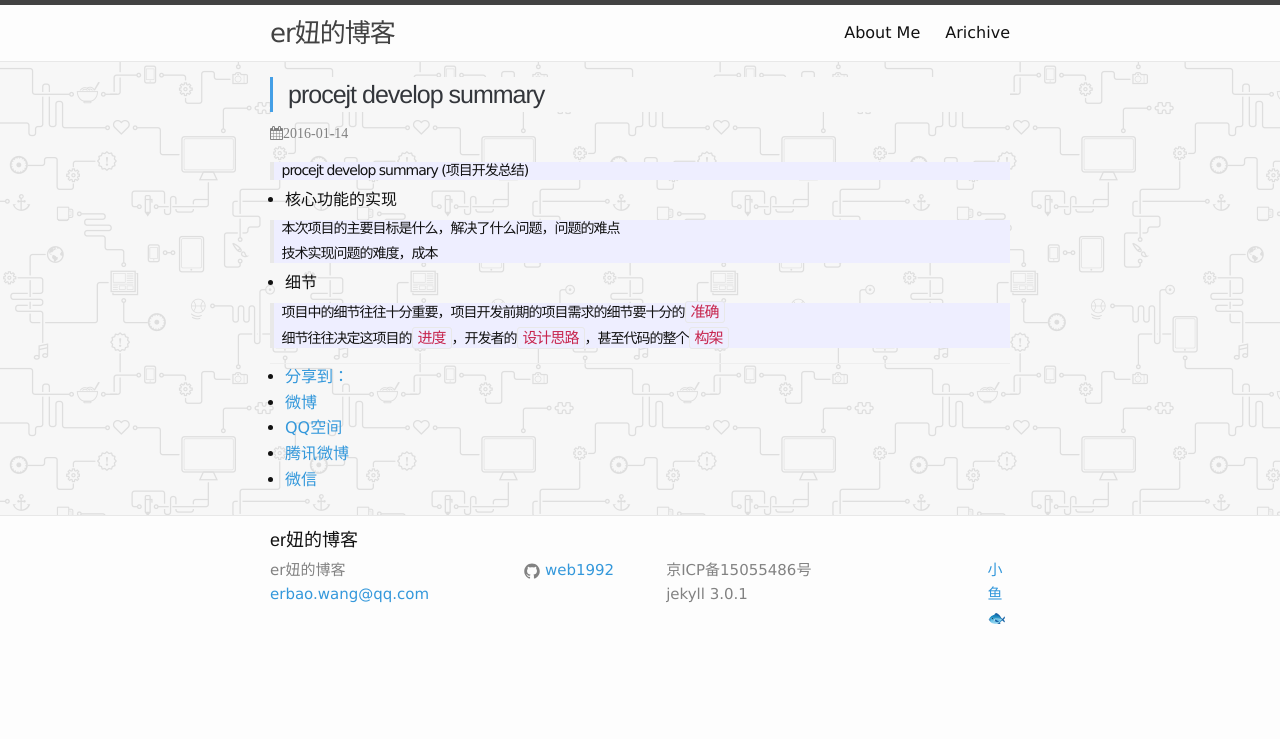
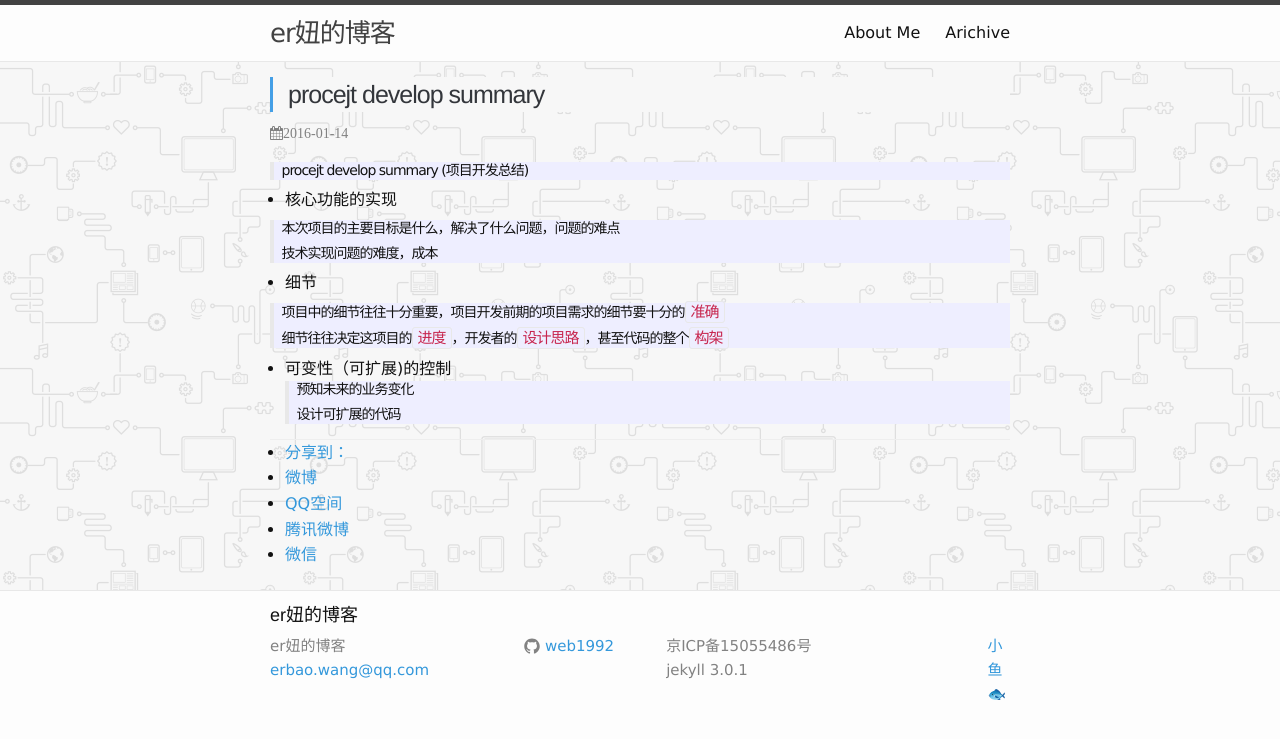
Before and after one commit to web1992/web1992, a Jekyll site: the page built from _posts/2016-01-14-project-develop-summary.markdown, in a window 1280 px wide. Shown: the top 739 px of the page. Built offline with Jekyll 4.4.1, drawn with Linux system fonts in a browser that asks for light colours; comment, search, counter and statistics services are not loaded.

Commit message:
add project summary

```diff
--- a/_posts/2016-01-14-project-develop-summary.markdown
+++ b/_posts/2016-01-14-project-develop-summary.markdown
@@ -24,3 +24,9 @@ keywords: procejt,Jekyll,web1992
 >
 > 细节往往决定这项目的`进度`，开发者的`设计思路`，甚至代码的整个`构架`
 >
+
+- 可变性（可扩展)的控制
+> 预知未来的业务变化
+>
+> 设计可扩展的代码
+>
```
